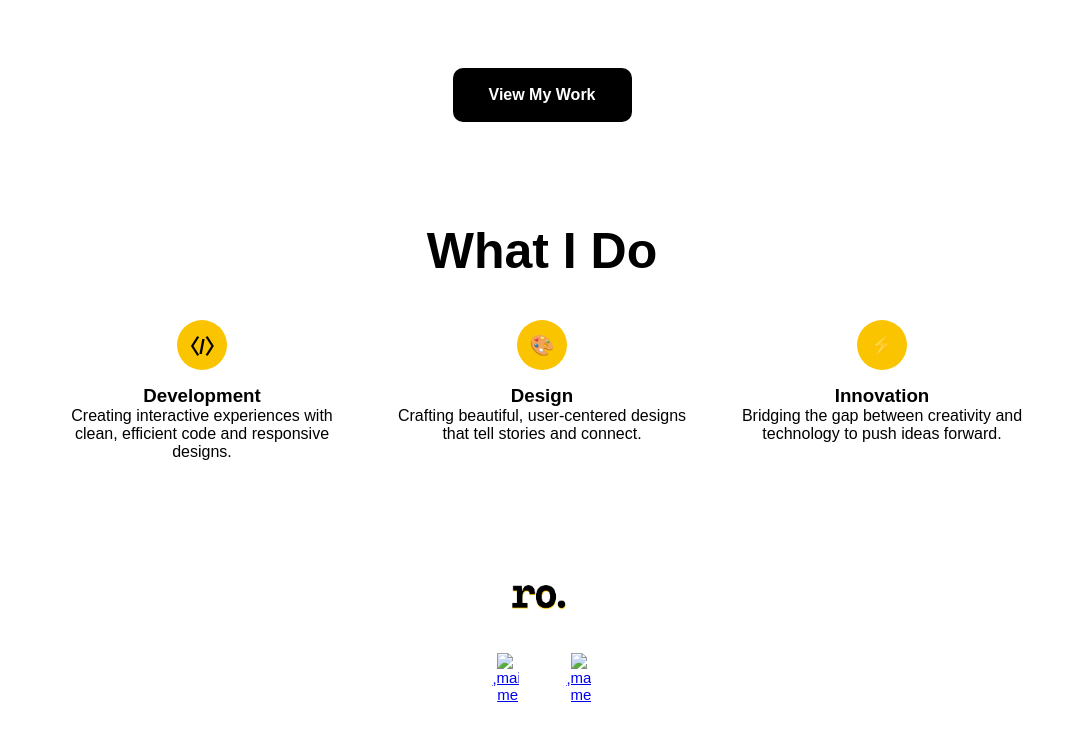
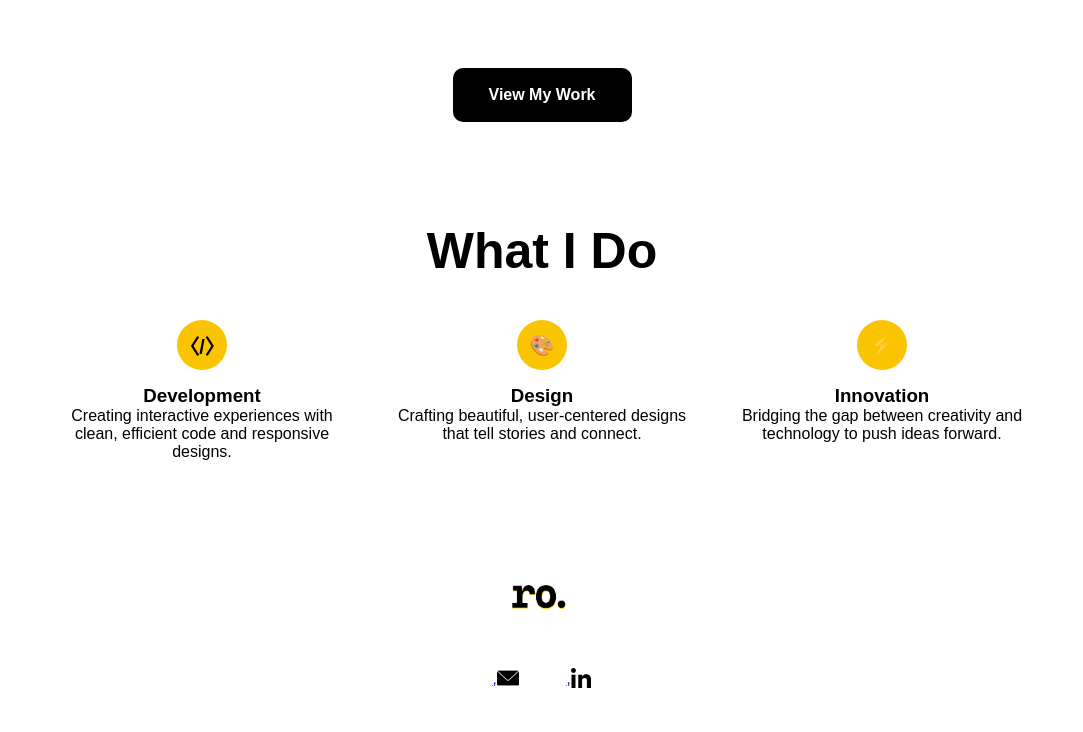
Before and after one commit to MoronkeO/Portfolio-Website, a plain HTML site: page index.html in a window 1280 px wide. Shown: the part 588-1320 px from the top of the page, without its empty margins (98-1181 px from the left). Drawn offline with Linux system fonts and the light colour scheme; the site is published under a folder, as on GitHub Pages, so addresses that start at the root find nothing.

Commit message:
Update index.html

```diff
--- a/index.html
+++ b/index.html
@@ -55,7 +55,7 @@
   </section>
 
   <script>
-  const text = "Hello! I'm Moronke, A Multi-media Creator. \nI code, I design. I bridge the gap between\nuser’s experience and design.";
+  const text = "Hello! I'm Moronke, A Multi-media Creator. \nI code, I design. I bridge the gap between user’s experience and design.";
   const typingText = document.getElementById("typing-text");
   let i = 0;
 
@@ -94,8 +94,8 @@
 <footer>
     <img src="IMG/logo ro-01.png" alt="logo" width="100" justify="center">
     <div class="footerlinks">
-        <a href="index.html" class="icon-circle">,<img src="/IMG/mail_11913443.png" alt="mail me" width="22px"></a>
-        <a href="index.html" class="icon-circle">,<img src="/IMG/social_16033280.png" alt="mail me" width="20px"></a></div>
+        <a href="index.html" class="icon-circle">,<img src="IMG/mail_11913443.png" alt="mail me" width="22px"></a>
+        <a href="index.html" class="icon-circle">,<img src="IMG/social_16033280.png" alt="mail me" width="20px"></a></div>
 
   </footer>
 </html>
```
